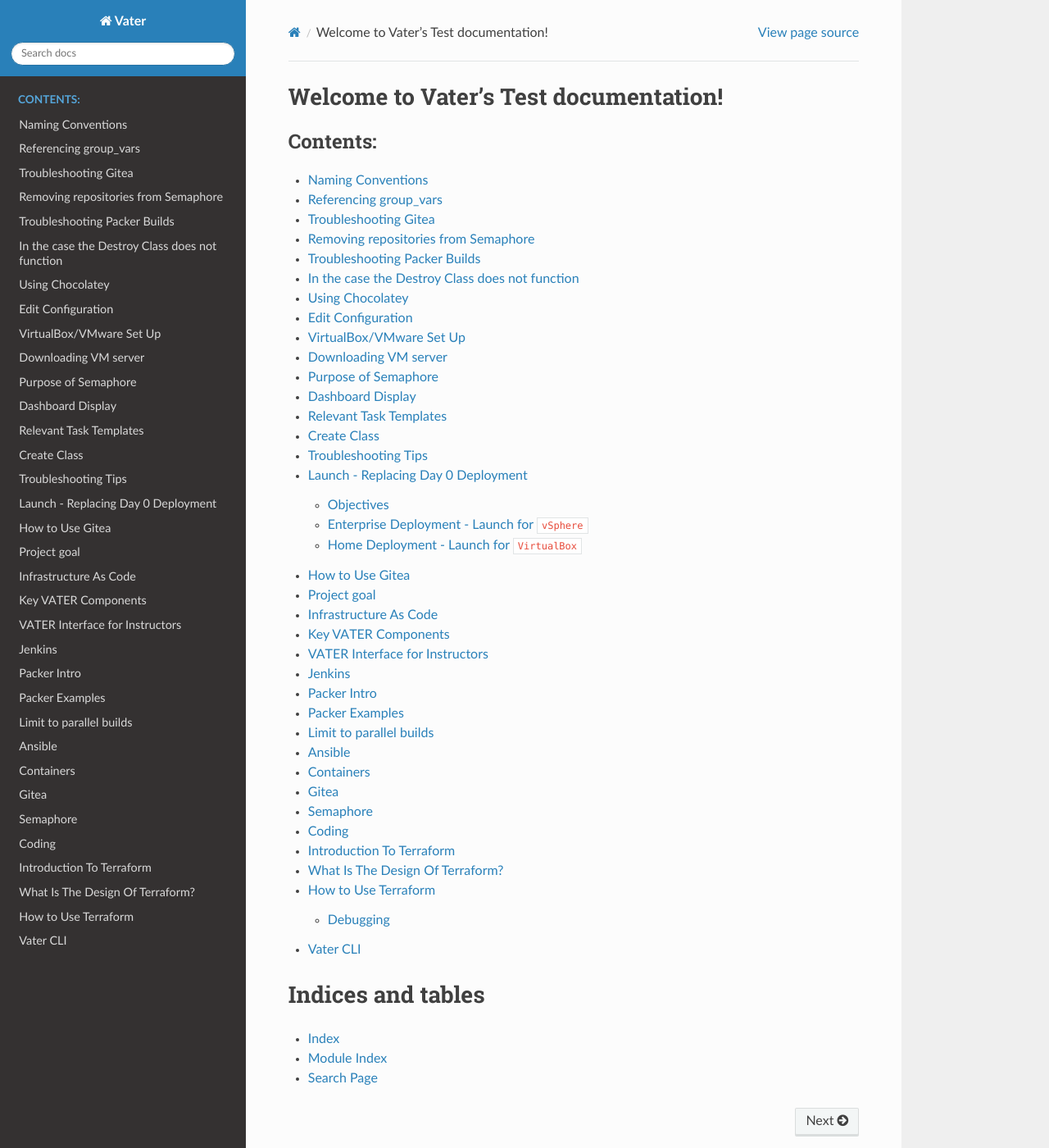
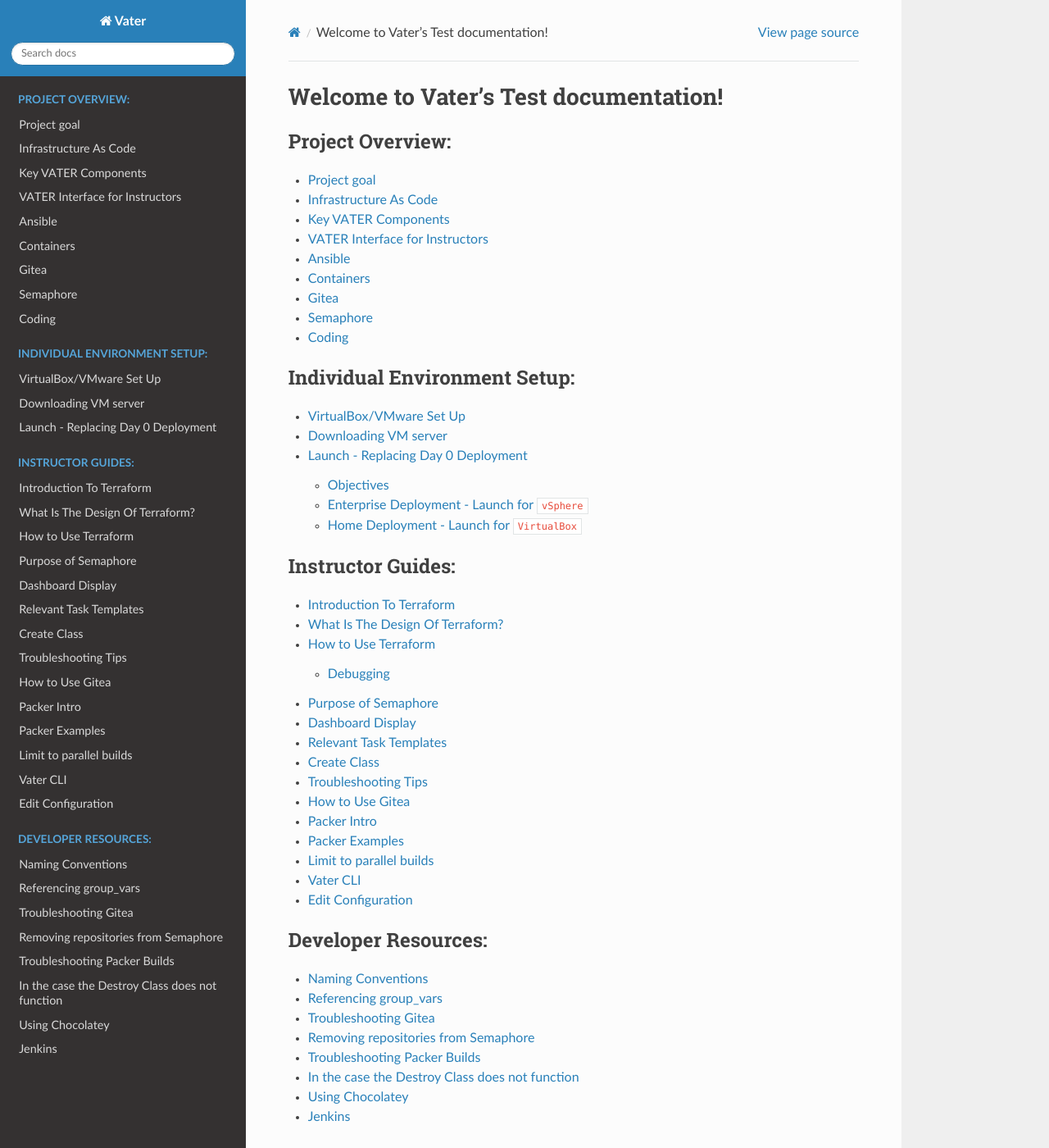
Before and after one commit to dev4vater/vater, a Sphinx documentation site: the page built from docs/source/index.rst, in a window 1280 px wide and 1400 px high. Shown: the whole window at 82% size. Built offline with Sphinx 7.4.7 and the Read the Docs theme 2.0.0, drawn with Linux system fonts in a browser that asks for light colours.

Commit message:
Update index.rst

```diff
--- a/docs/source/index.rst
+++ b/docs/source/index.rst
@@ -8,21 +8,36 @@
 
 .. toctree::
    :maxdepth: 2
-   :caption: Contents:
+   :caption: Project Overview:
+
+   home
+   resources
+
+
+.. toctree::
+   :maxdepth: 2
+   :caption: Individual Environment Setup:
+
+   GettingStarted
+   editlaunch
+
+.. toctree::
+   :maxdepth: 2
+   :caption: Instructor Guides:
+
+   terraform
+   Semaphore
+   gitea
+   packer
+   vatercli
+   EditConfig
+
+.. toctree::
+   :maxdepth: 2
+   :caption: Developer Resources:
 
    DevandIntNotes
-   EditConfig
-   GettingStarted
-   Semaphore
-   editlaunch
-   gitea
-   home
    jenkins
-   packer
-   resources
-   terraform
-   vatercli
-
 
 Indices and tables
 ==================
```
